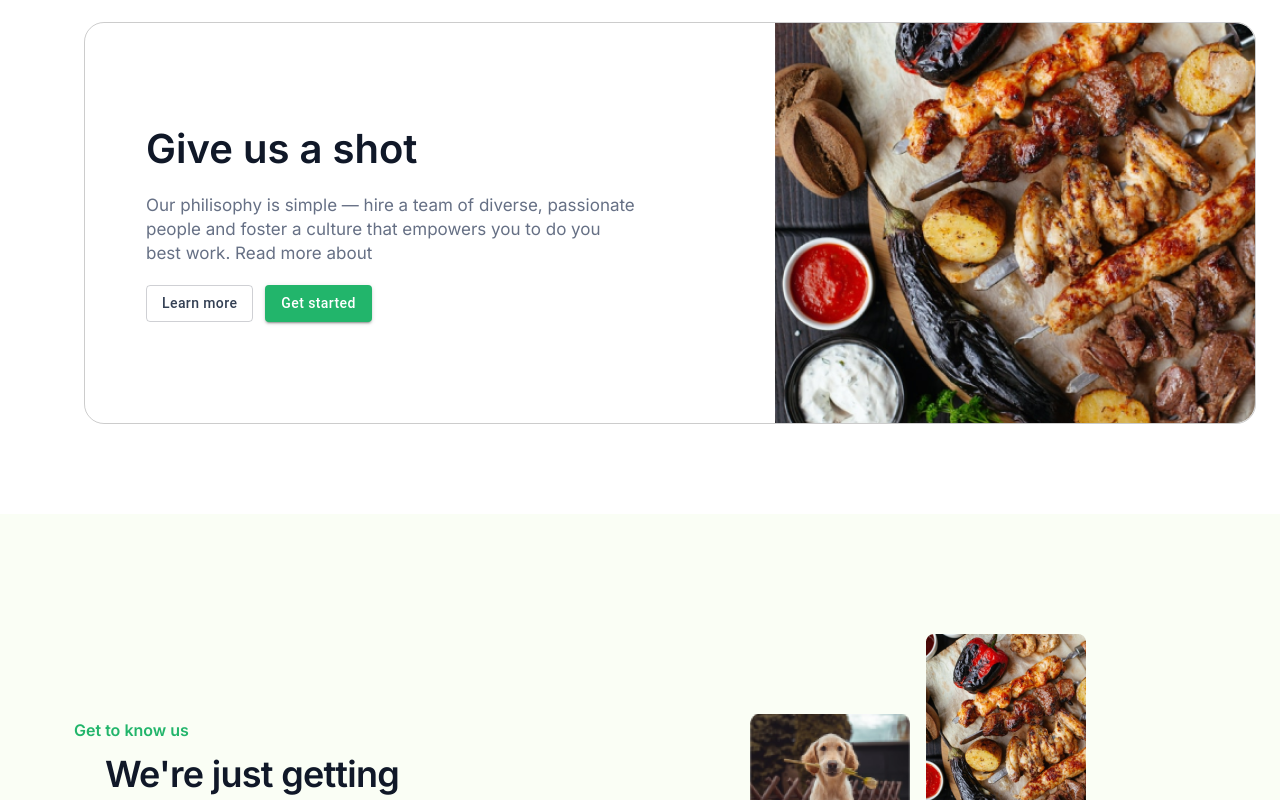
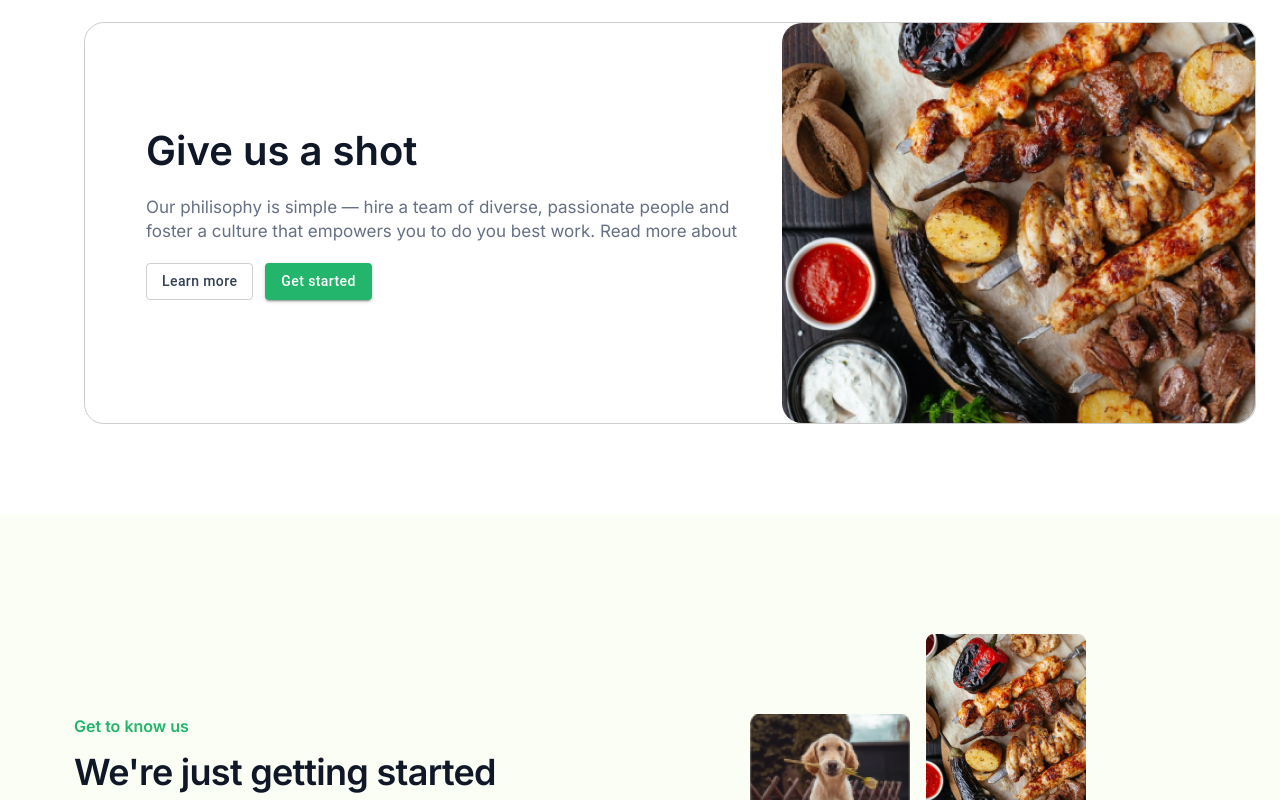
Before and after one commit to smajlmekaj/Business-LandingPage, a Next.js app: page / in a window 1280 px wide. Shown: the part 1100-1900 px from the top of the page. Built offline with nearby package versions, Linux system fonts and the light colour scheme.

Commit message:
Refactored Home
Refactored some of the home components

```diff
--- a/components/home/GetStarted.js
+++ b/components/home/GetStarted.js
@@ -3,95 +3,86 @@ import { Container, Grid, Button } from '@mui/material';
 import styled from '@emotion/styled';
 import Link from 'next/link';
 
-const GetstartedWrapper = styled('div')(({ theme }) => ({
-  margin: '90px 0',
-  [theme.breakpoints.up('lg')]: {
-    border: '1px solid rgba(0, 0, 0, 0.2)',
-    borderRadius: '20px',
-    marginLeft: '60px',
-    maxWidth: '1300px',
-  },
-}));
+const GetstartedWrapper = styled.div`
+  margin: 90px 0;
+  border-radius: 20px;
+  max-width: 1300px;
 
-const GetstartedButtonWraper = styled.div``;
+  img {
+    width: 100%;
+    max-width: 480px;
+    height: 280px;
+    border-radius: 20px;
+  }
 
-const LeftSideWrapper = styled('div')(({ theme }) => ({
-  [theme.breakpoints.up('xs')]: {
-    display: 'flex',
-    flexDirection: 'column',
-    alignItems: 'center',
-    justifyContent: 'center',
-    marginBottom: '20px',
-  },
+  @media (min-width: 1200px) {
+    border: 1px solid rgba(0, 0, 0, 0.2);
+    margin-left: 60px;
 
-  [theme.breakpoints.up('md')]: {
-    margin: '0 30px 0 0',
-  },
+    img {
+      width: 100%;
+      height: 400px;
+      object-fit: cover;
+      margin-left: auto;
+    }
+  }
+`;
 
-  [theme.breakpoints.up('lg')]: {
-    display: 'flex',
-    alignItems: 'flex-start',
-    justifyContent: 'center',
-    paddingLeft: '61px',
-  },
-}));
+const LeftSideWrapper = styled.div`
+  display: flex;
+  flex-direction: column;
+  align-items: center;
+  justify-content: center;
+  margin-bottom: 20px;
 
-const StyledImage = styled('img')(({ theme }) => ({
-  width: '100%',
-  maxWidth: '480px',
-  height: '280px',
-  borderRadius: '20px ',
-  [theme.breakpoints.up('lg')]: {
-    width: '100%',
-    borderRadius: '0 20px 20px 0',
+  h2 {
+    font-weight: 600;
+    font-size: 30px;
+    color: #101828;
+  }
 
-    height: '400px',
-    objectFit: 'cover',
-    marginLeft: 'auto',
-  },
-  [theme.breakpoints.up('xl')]: {
-    borderRadius: '0 20px 20px 0',
+  p {
+    font-weight: 400;
+    font-size: 17px;
+    margin: 20px 0;
+    line-height: 24px;
+    text-align: center;
+    color: #667085;
+  }
 
-    width: '100%',
-    height: '400px',
-  },
-}));
-
-const StyledHeadingTwo = styled('h2')(({ theme }) => ({
-  fontWeight: '600',
-  fontSize: '30px',
-  color: '#101828',
-  [theme.breakpoints.up('lg')]: {
-    fontSize: '40px',
-  },
-}));
-
-const StyledParagraph = styled('div')(({ theme }) => ({
-  fontWight: '400',
-  fontSize: '17px',
-  margin: '20px 0',
-  lineHeight: '24px',
-  textAlign: ' center',
-  color: '#667085',
-  [theme.breakpoints.up('lg')]: {
-    textAlign: ' left',
-  },
-}));
+  @media (min-width: 1200px) {
+    display: flex;
+    align-items: flex-start;
+    justify-content: center;
+    padding-left: 61px;
+    h2 {
+      font-size: 40px;
+    }
+    p {
+      text-align: left;
+    }
+  }
+`;
 
 const GetStarted = () => {
   return (
     <Container maxWidth="xl">
       <GetstartedWrapper>
-        <Grid container justifyContent="center" alignItems="center">
-          <Grid item xs={12} md={6}>
+        <Grid
+          container
+          justifyContent="center"
+          alignItems="center"
+          spacing={3}
+        >
+          <Grid item xs={12} md={7}>
             <LeftSideWrapper>
-              <StyledHeadingTwo>Give us a shot</StyledHeadingTwo>
-              <StyledParagraph>
+              <h2>Give us a shot</h2>
+              <p>
                 Our philisophy is simple — hire a team of diverse,
                 passionate people and foster a culture that empowers
                 you to do you best work. Read more about
-              </StyledParagraph>
-              <GetstartedButtonWraper>
+              </p>
+              <div>
                 <Link href="/about">
                   <Button
                     variant="outlined"
@@ -118,18 +109,18 @@ const GetStarted = () => {
                     Get started
                   </Button>
                 </Link>
-              </GetstartedButtonWraper>
+              </div>
             </LeftSideWrapper>
           </Grid>
           <Grid
             item
             xs={12}
-            md={6}
+            md={5}
             container
             justifyContent="center"
             alignItems="center"
           >
-            <StyledImage src="/imgs/getStarted.png" alt="some img" />
+            <img src="/imgs/getStarted.png" alt="some img" />
           </Grid>
         </Grid>
       </GetstartedWrapper>
--- a/components/home/GetToKnowUs.js
+++ b/components/home/GetToKnowUs.js
@@ -2,63 +2,68 @@ import { Container, Grid } from '@mui/material';
 import React from 'react';
 import styled from '@emotion/styled';
 
-const SectionWrapper = styled('div')(({ theme }) => ({
-  background: '#fafef5',
-  margin: '50px 0 0 0',
-  padding: ' 50px 0',
-  height: 'auto',
-}));
+const SectionWrapper = styled.div`
+  background: #fafef5;
+  margin: 50px 0 0 0;
+  padding: 50px 0;
+  height: auto;
+`;
 
-const GetToKnowUsWrapper = styled('div')(({ theme }) => ({
-  [theme.breakpoints.up('sm')]: {
-    display: 'flex',
-    flexDirection: 'column',
-    alignItems: 'center',
-  },
-  [theme.breakpoints.up('lg')]: {
-    display: 'flex',
-    flexDirection: 'column',
-    alignItems: 'flex-start',
-    textAlign: 'left',
-    padding: '0 200px 0 0',
-  },
-  [theme.breakpoints.down('md')]: {
-    margin: '0 50px 0 50px',
-  },
-}));
+const GetToKnowUsWrapper = styled.div`
+  display: flex;
+  flex-direction: column;
+  align-items: center;
 
-const StyledImage = styled('div')(({ theme }) => ({
-  img: {
-    width: '100%',
-    maxWidth: '576px',
-    height: 'auto',
-    maxHeight: '496px',
-    margin: '20px 0',
-  },
-  [theme.breakpoints.up('lg')]: {
-    width: '576px',
-  },
-}));
-
-const StyledHeadingSix = styled.h6`
+  h6 {
     font-weight: 600;
     font-size: 16px;
+    line-height: 24px;
     color: #22b56b;
     text-align: center;
-`;
-const StyledHeadingThree = styled.h3`
+  }
+
+  h3 {
     font-weight: 600;
     font-size: 36px;
+    line-height: 44px;
     letter-spacing: -0.02em;
     color: #101828;
     text-align: center;
     margin: 12px 0 20px 0;
-`;
-const StyledParagraph = styled.div`
+  }
+
+  p {
     font-weight: 400;
     font-size: 18px;
     color: #667085;
     text-align: left;
+    line-height: 30px;
+  }
+
+  @media (min-width: 1200px) {
+    display: flex;
+    flex-direction: column;
+    align-items: flex-start;
+    text-align: left;
+    padding: 0 60px 0 0;
+    p {
+      font-size: 20px;
+    }
+  }
+`;
+
+const StyledImage = styled.div`
+  img {
+    width: 100%;
+    height: auto;
+    max-width: 576px;
+    max-height: 496px;
+    margin: 20px 0;
+  }
+
+  @media (min-width: 1200px) {
+    width: 576px;
+  }
 `;
 
 const GetToKnowUs = () => {
@@ -90,11 +95,9 @@ const GetToKnowUs = () => {
             justifyContent="center"
           >
             <GetToKnowUsWrapper>
-              <StyledHeadingSix>Get to know us</StyledHeadingSix>
-              <StyledHeadingThree>
-                We're just getting started
-              </StyledHeadingThree>
-              <StyledParagraph>
+              <h6>Get to know us</h6>
+              <h3>We're just getting started</h3>
+              <p>
                 Untitled is growing fast, and we are always looking
                 for passionate, dynamic, and talented individuals to
                 join our distributed team all around the world.
@@ -103,7 +106,7 @@ const GetToKnowUs = () => {
                 Our philisophy is simple — hire a team of diverse,
                 passionate people and foster a culture that empowers
                 you to do you best work. Read more about.
-              </StyledParagraph>
+              </p>
             </GetToKnowUsWrapper>
           </Grid>
           <Grid item xs={12}>
```
Lines whose indentation alone changed are shown as unchanged.
